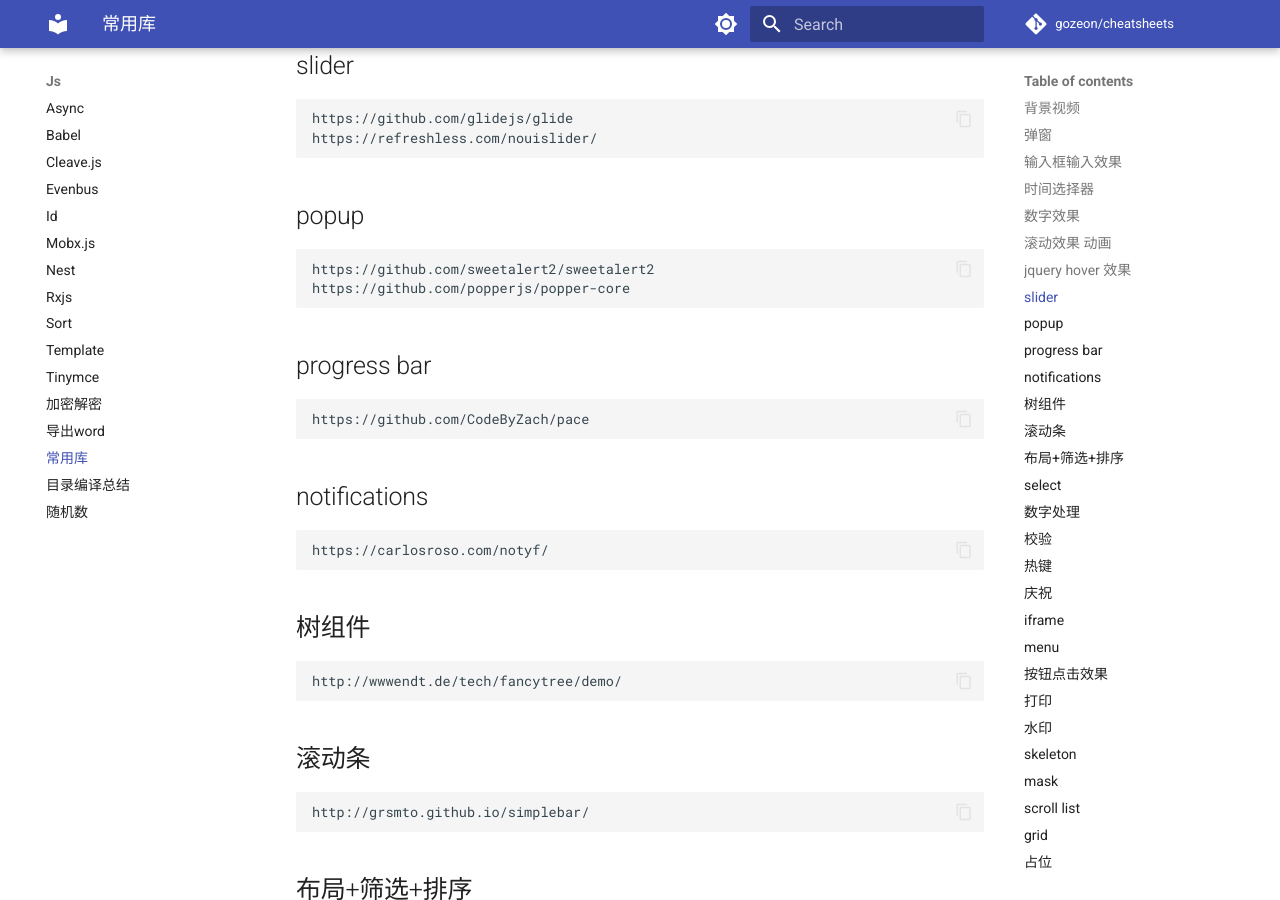
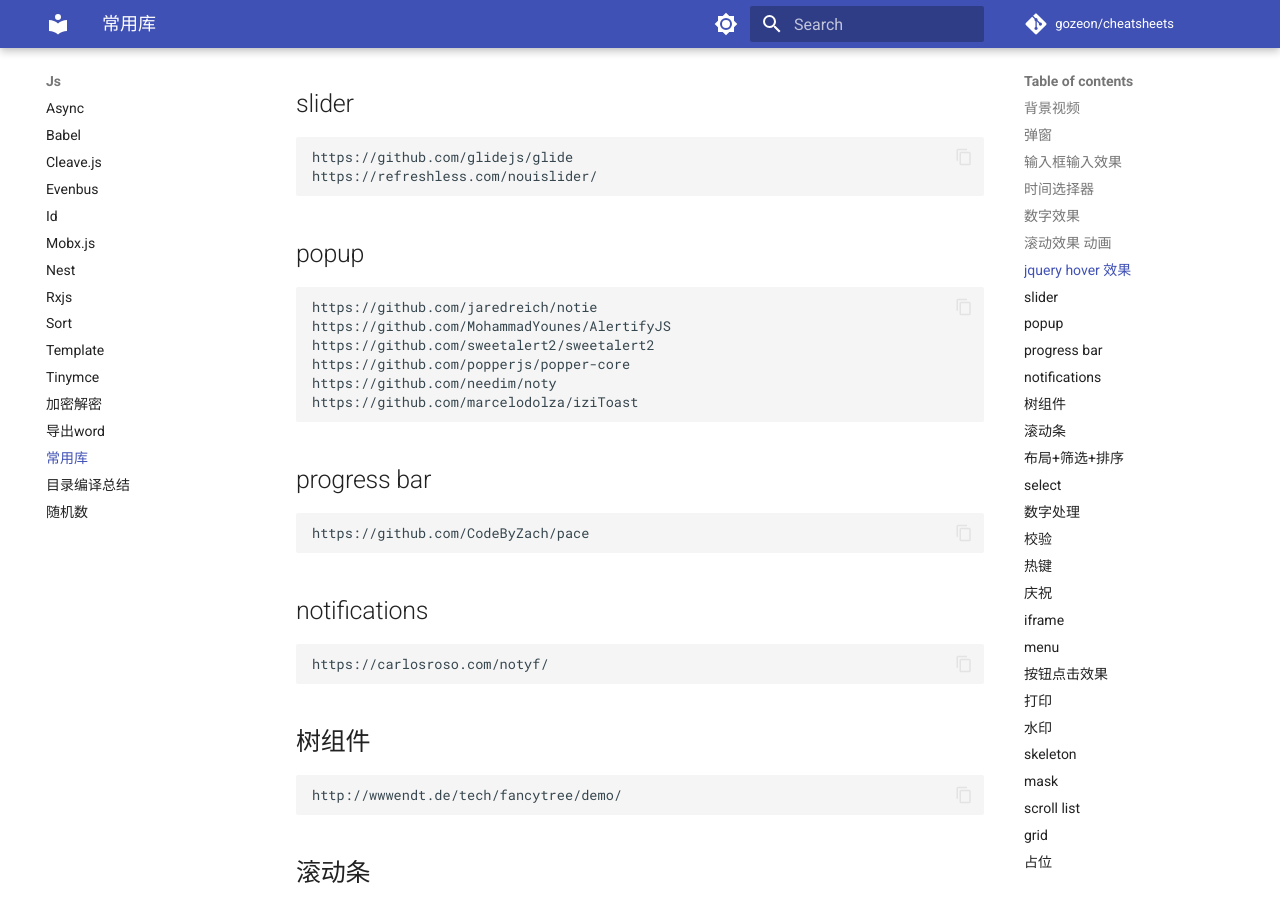
Before and after one commit to gozeon/cheatsheets, an MkDocs documentation site: the page built from docs/js/常用库.md, in a window 1280 px wide and 900 px high, scrolled down 1192 px. Built offline with MkDocs 1.6.1 and Material for MkDocs 9.7.7, drawn with Linux system fonts in a browser that asks for light colours; comment, search, counter and statistics services are not loaded; some of the changed lines change nothing that is shown; some of the changed text lies outside the part shown.

Commit message:
Update 常用库.md

```diff
--- a/docs/js/常用库.md
+++ b/docs/js/常用库.md
@@ -5,6 +5,8 @@
 ## 弹窗
 
     https://github.com/robinparisi/tingle
+    https://github.com/bootboxjs/bootbox
+    https://github.com/hubspot/vex
 
 
 ## 输入框输入效果
@@ -39,8 +41,12 @@
 
 ## popup
 
+    https://github.com/jaredreich/notie
+    https://github.com/MohammadYounes/AlertifyJS
     https://github.com/sweetalert2/sweetalert2
     https://github.com/popperjs/popper-core
+    https://github.com/needim/noty
+    https://github.com/marcelodolza/iziToast
 
 ## progress bar
 
```
